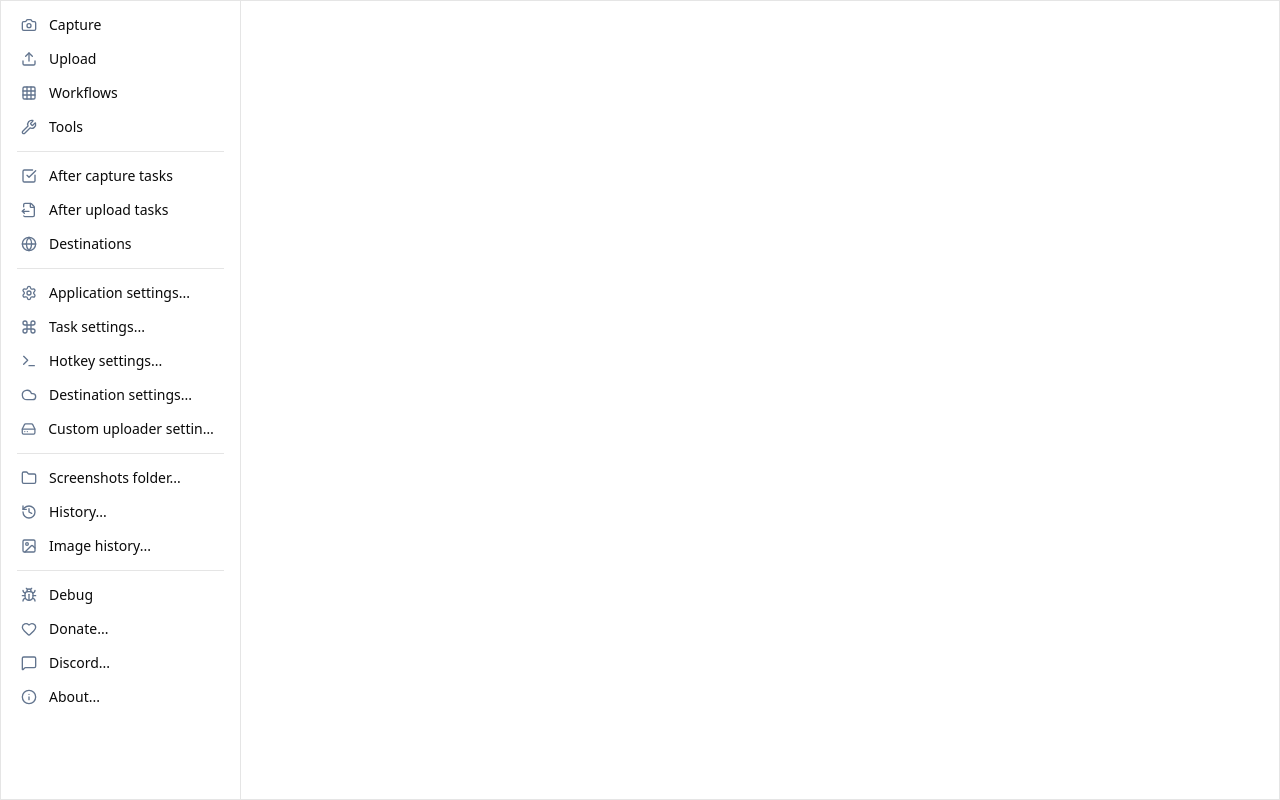
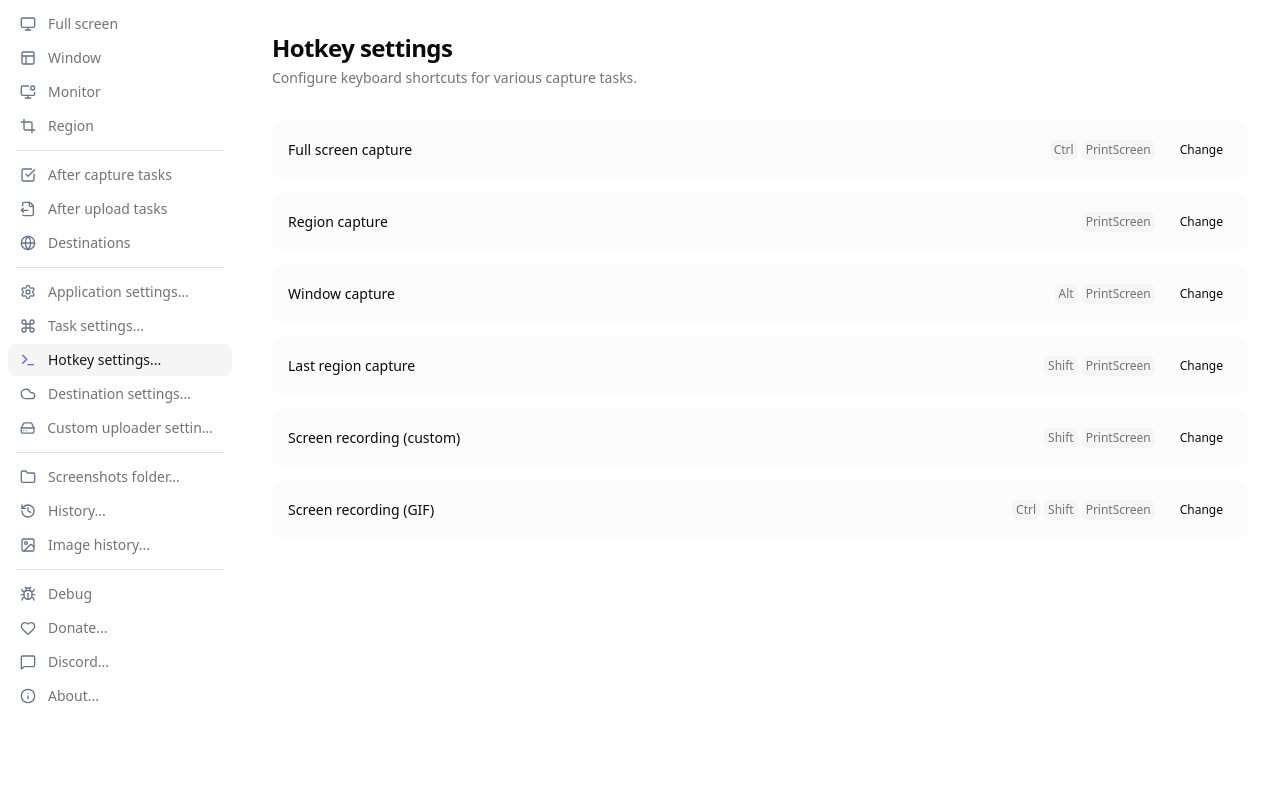
Before and after one commit to lwshakib/locus-smart-capture, a React (Vite) app in the folder apps/desktop/: page / in a window 1280 px wide. Both pictures are taken after a click on the button "Hotkey settings...". Built offline with nearby package versions, Linux system fonts and the light colour scheme.

Commit message:
feat: implement desktop application layout with navigation sidebar and hotkey settings view

```diff
--- a/apps/desktop/src/App.tsx
+++ b/apps/desktop/src/App.tsx
@@ -1,10 +1,13 @@
-import { useEffect } from 'react'
+import { useState, useEffect } from 'react'
+import { cn } from "@workspace/ui/lib/utils"
+import { Kbd } from "@workspace/ui/components/kbd"
+import { Button } from "@workspace/ui/components/button"
 import {
   LucideIcon,
-  Camera,
-  Upload,
-  Grid3X3,
-  Wrench,
+  Monitor,
+  Layout,
+  MonitorDot,
+  Crop,
   CheckSquare,
   FileOutput,
   Globe,
@@ -22,10 +25,31 @@
   Info
 } from 'lucide-react'
 
-function NavItem({ icon: Icon, label }: { icon: LucideIcon, label: string }) {
+function NavItem({
+  icon: Icon,
+  label,
+  isActive,
+  onClick
+}: {
+  icon: LucideIcon,
+  label: string,
+  isActive?: boolean,
+  onClick?: () => void
+}) {
   return (
-    <button className="flex items-center gap-3 w-full px-3 py-1.5 text-sm font-medium rounded-md hover:bg-sidebar-accent hover:text-sidebar-accent-foreground transition-colors group">
-      <Icon className="w-4 h-4 text-slate-500 group-hover:text-indigo-500 dark:group-hover:text-indigo-400" />
+    <button
+      onClick={onClick}
+      className={cn(
+        "flex items-center gap-3 w-full px-3 py-1.5 text-sm font-medium rounded-md transition-colors group",
+        isActive
+          ? "bg-sidebar-accent text-sidebar-accent-foreground"
+          : "hover:bg-sidebar-accent hover:text-sidebar-accent-foreground text-muted-foreground hover:text-foreground"
+      )}
+    >
+      <Icon className={cn(
+        "w-4 h-4 transition-colors",
+        isActive ? "text-indigo-500" : "text-slate-500 group-hover:text-indigo-500 dark:group-hover:text-indigo-400"
+      )} />
       <span className="truncate">{label}</span>
     </button>
   )
@@ -35,7 +59,45 @@
   return <div className="h-px bg-border my-2 mx-2" />
 }
 
+function HotkeySettings() {
+  const hotkeys = [
+    { label: "Full screen capture", keys: ["Ctrl", "PrintScreen"] },
+    { label: "Region capture", keys: ["PrintScreen"] },
+    { label: "Window capture", keys: ["Alt", "PrintScreen"] },
+    { label: "Last region capture", keys: ["Shift", "PrintScreen"] },
+    { label: "Screen recording (custom)", keys: ["Shift", "PrintScreen"] },
+    { label: "Screen recording (GIF)", keys: ["Ctrl", "Shift", "PrintScreen"] },
+  ]
+
+  return (
+    <div className="flex flex-col h-full p-8 overflow-y-auto no-scrollbar">
+      <div className="mb-8">
+        <h1 className="text-2xl font-bold tracking-tight">Hotkey settings</h1>
+        <p className="text-muted-foreground text-sm mt-1">Configure keyboard shortcuts for various capture tasks.</p>
+      </div>
+
+      <div className="space-y-3">
+        {hotkeys.map((hk, i) => (
+          <div key={i} className="flex items-center justify-between p-4 rounded-xl bg-muted/30 hover:bg-muted/50 transition-colors">
+            <span className="text-sm font-medium">{hk.label}</span>
+            <div className="flex items-center gap-4">
+              <div className="flex gap-1">
+                {hk.keys.map((k, j) => (
+                  <Kbd key={j}>{k}</Kbd>
+                ))}
+              </div>
+              <Button variant="ghost" size="xs" className="text-xs h-7">Change</Button>
+            </div>
+          </div>
+        ))}
+      </div>
+    </div>
+  )
+}
+
 function App() {
+  const [activeItem, setActiveItem] = useState("Full screen")
+
   useEffect(() => {
     // Sync with system theme
     const darkQuery = window.matchMedia('(prefers-color-scheme: dark)')
@@ -53,46 +115,52 @@
   }, [])
 
   return (
-    <main className="flex h-screen w-full bg-background text-foreground overflow-hidden select-none font-sans border border-border">
+    <main className="flex h-screen w-full bg-background text-foreground overflow-hidden select-none font-sans">
       {/* Left Pane (Narrower) */}
-      <aside className="w-[240px] border-r border-border bg-background flex flex-col p-2 overflow-y-auto no-scrollbar transition-all duration-300">
+      <aside className="w-[240px] bg-background flex flex-col p-2 overflow-y-auto no-scrollbar transition-all duration-300">
         <div className="space-y-0.5">
-          <NavItem icon={Camera} label="Capture" />
-          <NavItem icon={Upload} label="Upload" />
-          <NavItem icon={Grid3X3} label="Workflows" />
-          <NavItem icon={Wrench} label="Tools" />
+          <NavItem icon={Monitor} label="Full screen" isActive={activeItem === "Full screen"} onClick={() => setActiveItem("Full screen")} />
+          <NavItem icon={Layout} label="Window" isActive={activeItem === "Window"} onClick={() => setActiveItem("Window")} />
+          <NavItem icon={MonitorDot} label="Monitor" isActive={activeItem === "Monitor"} onClick={() => setActiveItem("Monitor")} />
+          <NavItem icon={Crop} label="Region" isActive={activeItem === "Region"} onClick={() => setActiveItem("Region")} />
 
           <Separator />
 
-          <NavItem icon={CheckSquare} label="After capture tasks" />
-          <NavItem icon={FileOutput} label="After upload tasks" />
-          <NavItem icon={Globe} label="Destinations" />
+          <NavItem icon={CheckSquare} label="After capture tasks" isActive={activeItem === "After capture tasks"} onClick={() => setActiveItem("After capture tasks")} />
+          <NavItem icon={FileOutput} label="After upload tasks" isActive={activeItem === "After upload tasks"} onClick={() => setActiveItem("After upload tasks")} />
+          <NavItem icon={Globe} label="Destinations" isActive={activeItem === "Destinations"} onClick={() => setActiveItem("Destinations")} />
 
           <Separator />
 
-          <NavItem icon={Settings} label="Application settings..." />
-          <NavItem icon={Command} label="Task settings..." />
-          <NavItem icon={Terminal} label="Hotkey settings..." />
-          <NavItem icon={Cloud} label="Destination settings..." />
-          <NavItem icon={HardDrive} label="Custom uploader settings..." />
+          <NavItem icon={Settings} label="Application settings..." isActive={activeItem === "Application settings..."} onClick={() => setActiveItem("Application settings...")} />
+          <NavItem icon={Command} label="Task settings..." isActive={activeItem === "Task settings..."} onClick={() => setActiveItem("Task settings...")} />
+          <NavItem icon={Terminal} label="Hotkey settings..." isActive={activeItem === "Hotkey settings..."} onClick={() => setActiveItem("Hotkey settings...")} />
+          <NavItem icon={Cloud} label="Destination settings..." isActive={activeItem === "Destination settings..."} onClick={() => setActiveItem("Destination settings...")} />
+          <NavItem icon={HardDrive} label="Custom uploader settings..." isActive={activeItem === "Custom uploader settings..."} onClick={() => setActiveItem("Custom uploader settings...")} />
 
           <Separator />
 
-          <NavItem icon={Folder} label="Screenshots folder..." />
-          <NavItem icon={HistoryIcon} label="History..." />
-          <NavItem icon={ImageIcon} label="Image history..." />
+          <NavItem icon={Folder} label="Screenshots folder..." isActive={activeItem === "Screenshots folder..."} onClick={() => setActiveItem("Screenshots folder...")} />
+          <NavItem icon={HistoryIcon} label="History..." isActive={activeItem === "History..."} onClick={() => setActiveItem("History...")} />
+          <NavItem icon={ImageIcon} label="Image history..." isActive={activeItem === "Image history..."} onClick={() => setActiveItem("Image history...")} />
 
           <Separator />
 
-          <NavItem icon={Bug} label="Debug" />
-          <NavItem icon={Heart} label="Donate..." />
-          <NavItem icon={MessageSquare} label="Discord..." />
-          <NavItem icon={Info} label="About..." />
+          <NavItem icon={Bug} label="Debug" isActive={activeItem === "Debug"} onClick={() => setActiveItem("Debug")} />
+          <NavItem icon={Heart} label="Donate..." isActive={activeItem === "Donate..."} onClick={() => setActiveItem("Donate...")} />
+          <NavItem icon={MessageSquare} label="Discord..." isActive={activeItem === "Discord..."} onClick={() => setActiveItem("Discord...")} />
+          <NavItem icon={Info} label="About..." isActive={activeItem === "About..."} onClick={() => setActiveItem("About...")} />
         </div>
       </aside>
 
       {/* Right Pane (Wider) */}
-      <section className="flex-1 bg-background flex flex-col" />
+      <section className="flex-1 bg-background flex flex-col">
+        {activeItem === "Hotkey settings..." ? (
+          <HotkeySettings />
+        ) : (
+          <div className="flex-1" />
+        )}
+      </section>
     </main>
   )
 }
```
